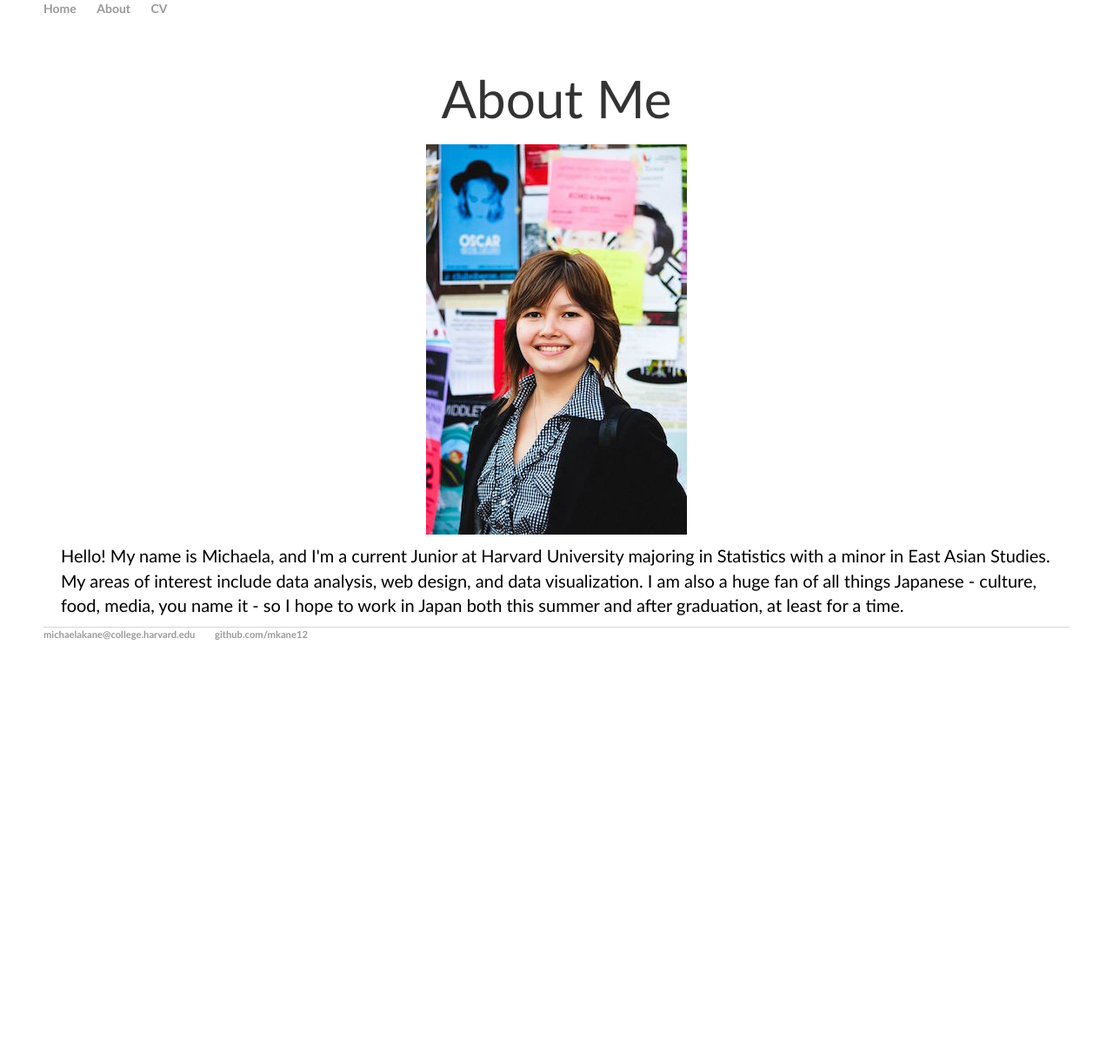
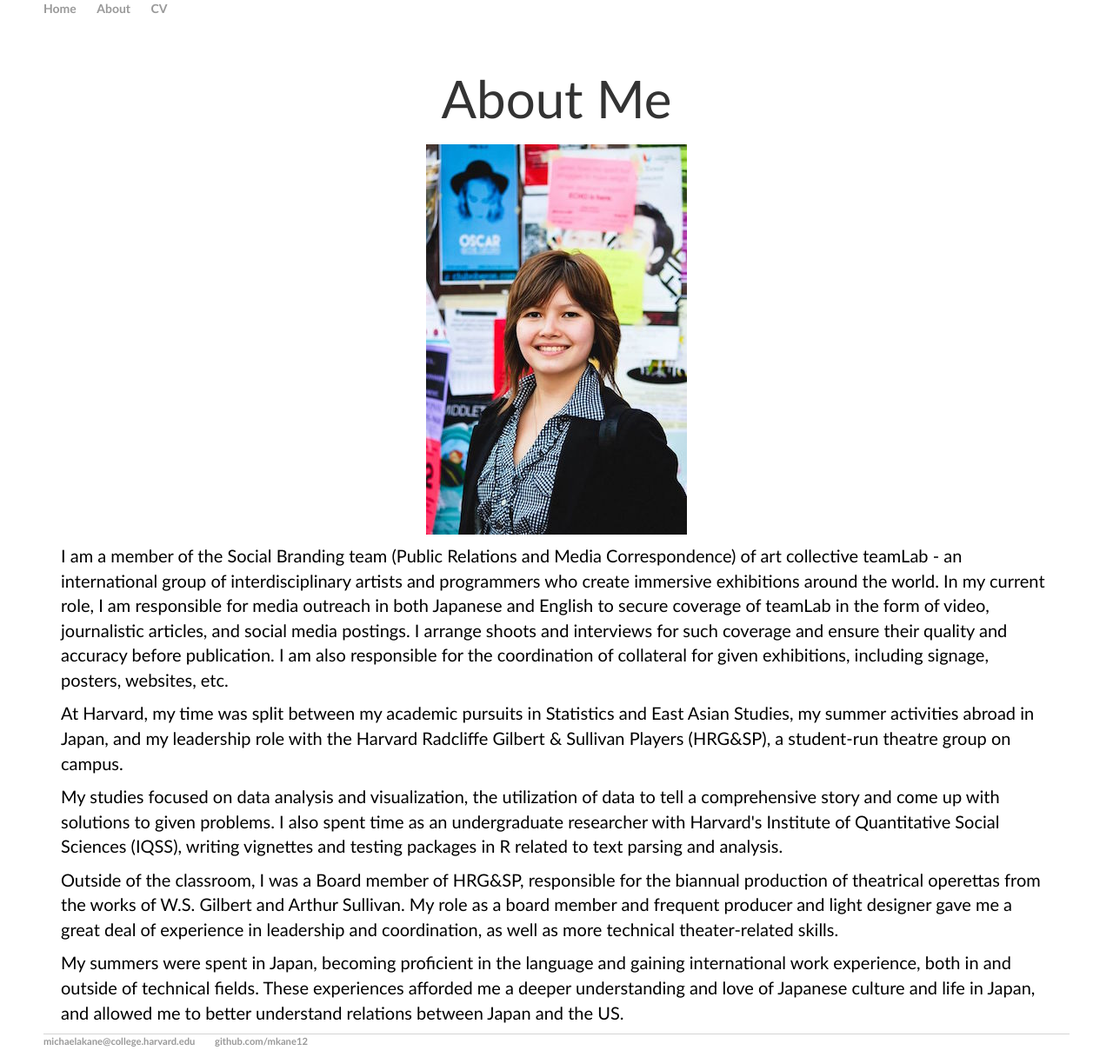
Before and after one commit to mkane12/mkane12.github.io, a Jekyll site: the page built from about/index.html, in a window 1280 px wide. Shown: the whole page at 87% size. Built offline with Jekyll 4.4.1, drawn with Linux system fonts in a browser that asks for light colours; nearby versions of some CDN libraries; library files that are not in the unit come from our copies; before the commit the page ends 900 px from its top, so only the background shows below that.

Commit message:
updated About and previews open new tabs

```diff
--- a/about/index.html
+++ b/about/index.html
@@ -6,6 +6,12 @@ title: About Me
 
 <center><img src="headshot.jpg"></center>
 
-  	<p>Hello! My name is Michaela, and I'm a current Junior at Harvard University majoring in Statistics with a minor in East Asian Studies.
-	My areas of interest include data analysis, web design, and data visualization. I am also a huge fan of all things Japanese -
-	culture, food, media, you name it - so I hope to work in Japan both this summer and after graduation, at least for a time. </p>
+<p>I am a member of the Social Branding team (Public Relations and Media Correspondence) of art collective teamLab - an international group of interdisciplinary artists and programmers who create immersive exhibitions around the world. In my current role, I am responsible for media outreach in both Japanese and English to secure coverage of teamLab in the form of video, journalistic articles, and social media postings. I arrange shoots and interviews for such coverage and ensure their quality and accuracy before publication. I am also responsible for the coordination of collateral for given exhibitions, including signage, posters, websites, etc.</p>
+
+<p>At Harvard, my time was split between my academic pursuits in Statistics and East Asian Studies, my summer activities abroad in Japan, and my leadership role with the Harvard Radcliffe Gilbert & Sullivan Players (HRG&SP), a student-run theatre group on campus.</p>
+
+<p>My studies focused on data analysis and visualization, the utilization of data to tell a comprehensive story and come up with solutions to given problems. I also spent time as an undergraduate researcher with Harvard's Institute of Quantitative Social Sciences (IQSS), writing vignettes and testing packages in R related to text parsing and analysis.</p>
+
+<p>Outside of the classroom, I was a Board member of HRG&SP, responsible for the biannual production of theatrical operettas from the works of W.S. Gilbert and Arthur Sullivan. My role as a board member and frequent producer and light designer gave me a great deal of experience in leadership and coordination, as well as more technical theater-related skills.</p>
+
+<p>My summers were spent in Japan, becoming proficient in the language and gaining international work experience, both in and outside of technical fields. These experiences afforded me a deeper understanding and love of Japanese culture and life in Japan, and allowed me to better understand relations between Japan and the US.</p>
--- a/index.html
+++ b/index.html
@@ -14,7 +14,7 @@ title: Michaela Kane, Websites
 <div class="container">
 	<div class="row">
 		<div class="col-md-6">
-			<a href="https://airbnbinnyc.github.io/index.html">
+			<a href="https://airbnbinnyc.github.io/index.html" target="_blank">
 			<div class="site">
 			<img src="images/airbnb_head.png">
 			<center><h3>Analysis of the Growth of Airbnb in NYC and its Implications</h3></center>
@@ -22,7 +22,7 @@ title: Michaela Kane, Websites
 			</a>
 		</div>
 		<div class="col-md-6">
-			<a href="https://github.com/mkane12/UnsupervisedLearning">
+			<a href="https://github.com/mkane12/UnsupervisedLearning" target="_blank">
 			<div class="site">
 			<img src="images/handsy_head.png">
 			<center><h3>Unsupervised Learning Using Data from Motion Capture of Hand Gestures</h3></center>
```
